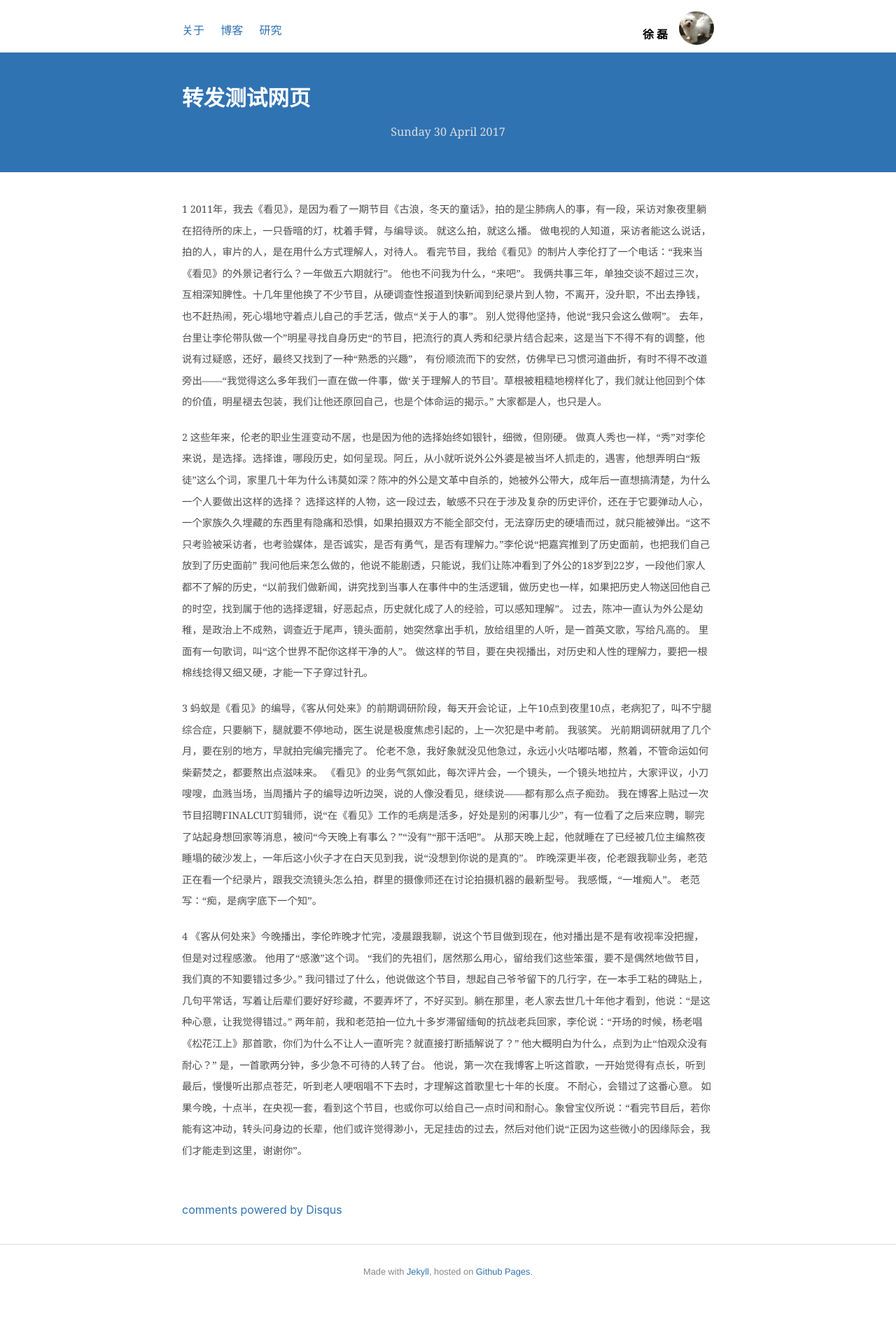
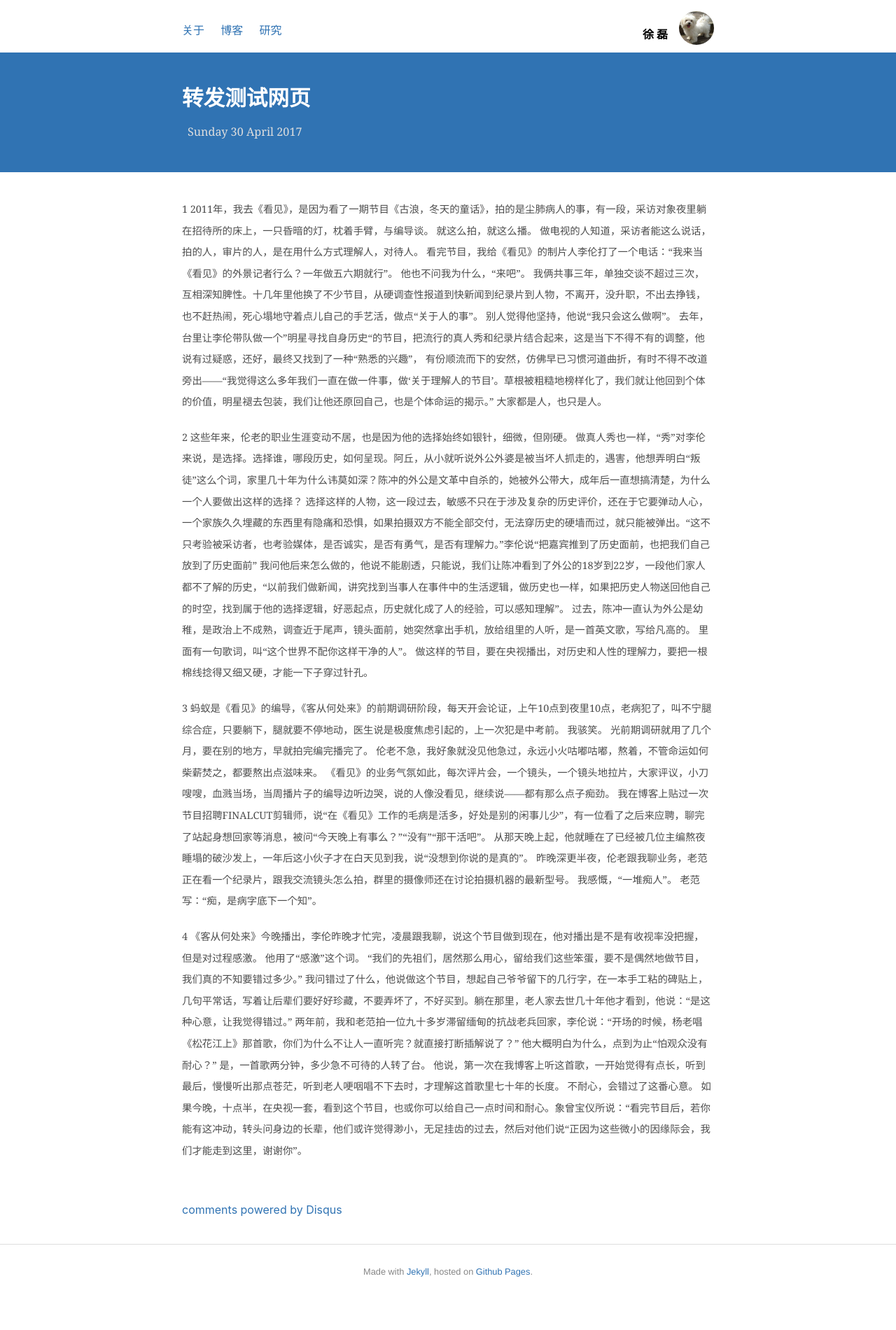
Before and after one commit to shirleysteve/1, a Jekyll site: the page built from _posts/2017-04-30-测试博客（转发柴静的文章）.md, in a window 1280 px wide. Shown: the whole page at 70% size. Built offline with Jekyll 4.4.1, drawn with Linux system fonts in a browser that asks for light colours; nearby versions of some CDN libraries; comment, search, counter and statistics services are not loaded.

Commit message:
Update blog.css

```diff
--- a/css/blog.css
+++ b/css/blog.css
@@ -33,7 +33,7 @@ article h1 {
   font-size: 0.9rem;
   margin-top: 4px;
   padding: 4px 8px;
-  text-align: center !important;
+  text-align: left !important;
 }
 
 p{
```
